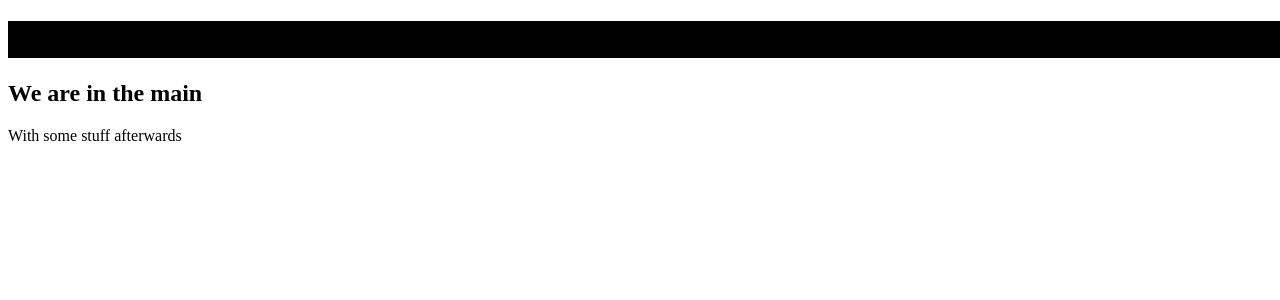
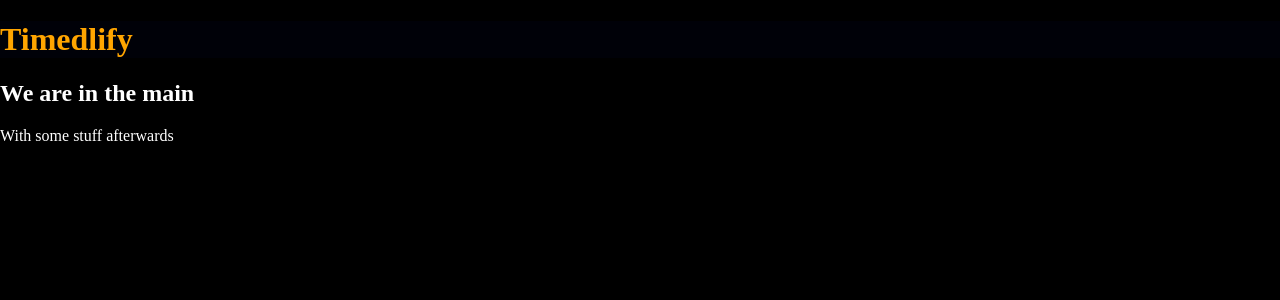
Before and after one commit to ncaudill27/timedlify, a Flask app: page / in a window 1280 px wide. Shown: the top 300 px of the page. Run offline with Flask 2, Linux system fonts and the light colour scheme.

Commit message:
Get stylesheet at base level for work

```diff
--- a/static/styles/index.css
+++ b/static/styles/index.css
@@ -1,13 +1,14 @@
 @charset "UTF-8";
 
 body {
+  margin: 0;
   width: 100%;
   font-size: 16px;
+  background-color: black;
+  color: white;
 }
 
-header {
-  background-color: black;
-}
+header { background-color: rgb(0, 1, 8); color: orange }
 
 main {
   width: 100%;
--- a/templates/header.html
+++ /dev/null
@@ -1,3 +0,0 @@
-{% extends "base.html" %}
-{% block header %}
-{% endblock %}
```
